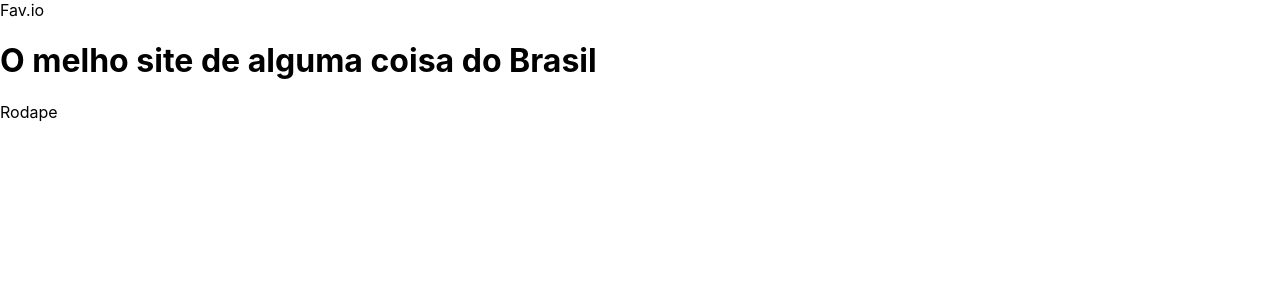
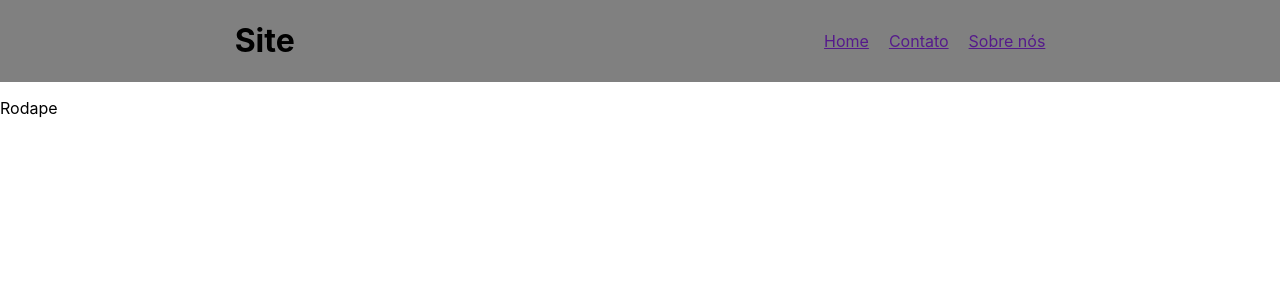
Before and after one commit to gilsonlevi/reactIFRN, a React (Create React App) app: page / in a window 1280 px wide. Shown: the top 300 px of the page. Built offline with nearby package versions, Linux system fonts and the light colour scheme.

Commit message:
Criando cabecalho

```diff
--- a/src/App.js
+++ b/src/App.js
@@ -9,7 +9,7 @@ function App() {
     // O react substitui className por classe porque class é palavra reservada do JS
     <>
     {/* Nosso cabecalho tem uma propriedade  */}
-    <Cabecalho titulo="Fav.io" subtitulo="O melho site de alguma coisa do Brasil"/>
+    <Cabecalho/>
     <Rodape/>
     </>
   );
--- /dev/null
+++ b/src/componentes/Cabecalho/index.css
@@ -0,0 +1,18 @@
+.cabelhoTotal {
+    background-color: gray;
+    display: flex;
+    justify-content: space-around;
+    align-items: center;
+}
+
+.navBar {
+    display: flex;
+    flex-direction: row;
+
+}
+
+li {
+    padding-left: 20px;
+    list-style: none;
+
+}
--- a/src/componentes/Cabecalho/index.js
+++ b/src/componentes/Cabecalho/index.js
@@ -1,10 +1,17 @@
 import React from 'react'
+import './index.css';
 
 export default function Cabecalho(props) {
   return (
         <>
-        <div>{props.titulo}</div>
-        <h1>{props.subtitulo}</h1>
+        <div className='cabelhoTotal'>
+          <h1>Site</h1>
+          <ul className='navBar'>
+            <li><a href="">Home</a></li>
+            <li><a href="">Contato</a></li>
+            <li><a href="">Sobre nós</a></li>
+          </ul>
+        </div>
         </>
   )
 }
```
